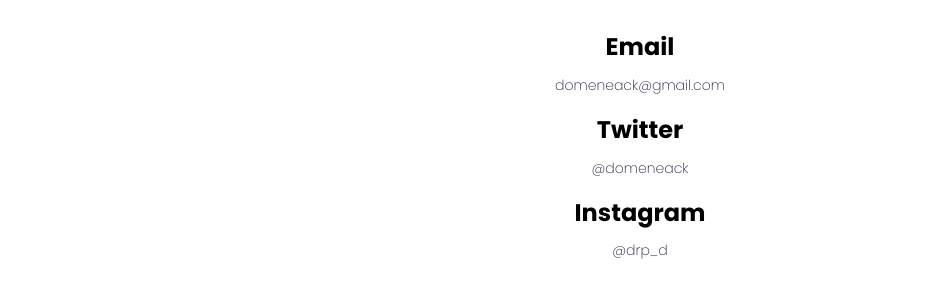
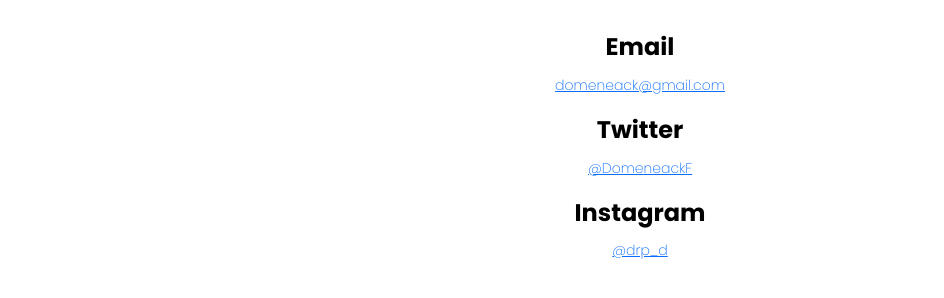
Before and after one commit to domeneack/portfolio-final, a plain HTML site: page contact.html in a window 1280 px wide. Shown: the part 360-658 px from the top of the page, without its empty margins (0-944 px from the left). Drawn offline with nearby package versions, Linux system fonts and the light colour scheme.

Commit message:
added contact links updated nav bar link to contact page

```diff
--- a/contact.html
+++ b/contact.html
@@ -35,7 +35,7 @@
                     <a class="nav-link" href="about.html">About me</a>
                 </li>
                 <li class="nav-item">
-                    <a class="nav-link" href="about.html#contact">Contact me</a>
+                    <a class="nav-link" href="contact.html">Contact me</a>
                 </li>
             </ul>
         </div>
@@ -47,11 +47,15 @@
         <div class="content text-center">
             <h1 class="mb-5">Let's get in touch!</h1>
             <h3>Email</h3>
-            <p>domeneack@gmail.com</p>
+            <p><a href="mailto:domeneack@gmail.com">domeneack@gmail.com</a></p>
             <h3>Twitter</h3>
-            <p>@domeneack</p>
+            <p>
+                <a href="https://www.twitter.com/DomeneackF" target="_blank">@DomeneackF</a>
+            </p>
             <h3>Instagram</h3>
-            <p>@drp_d</p>
+            <p>
+                <a href="https:www.Instagram.com/drp_d" target="_blank">@drp_d</a>
+            </p>
         </div>
     </div>
 </body>
```
Also changed, not shown: about.html (+1 -1 lines), index.html (+1 -1 lines), work.html (+1 -1 lines), 1 other file.
